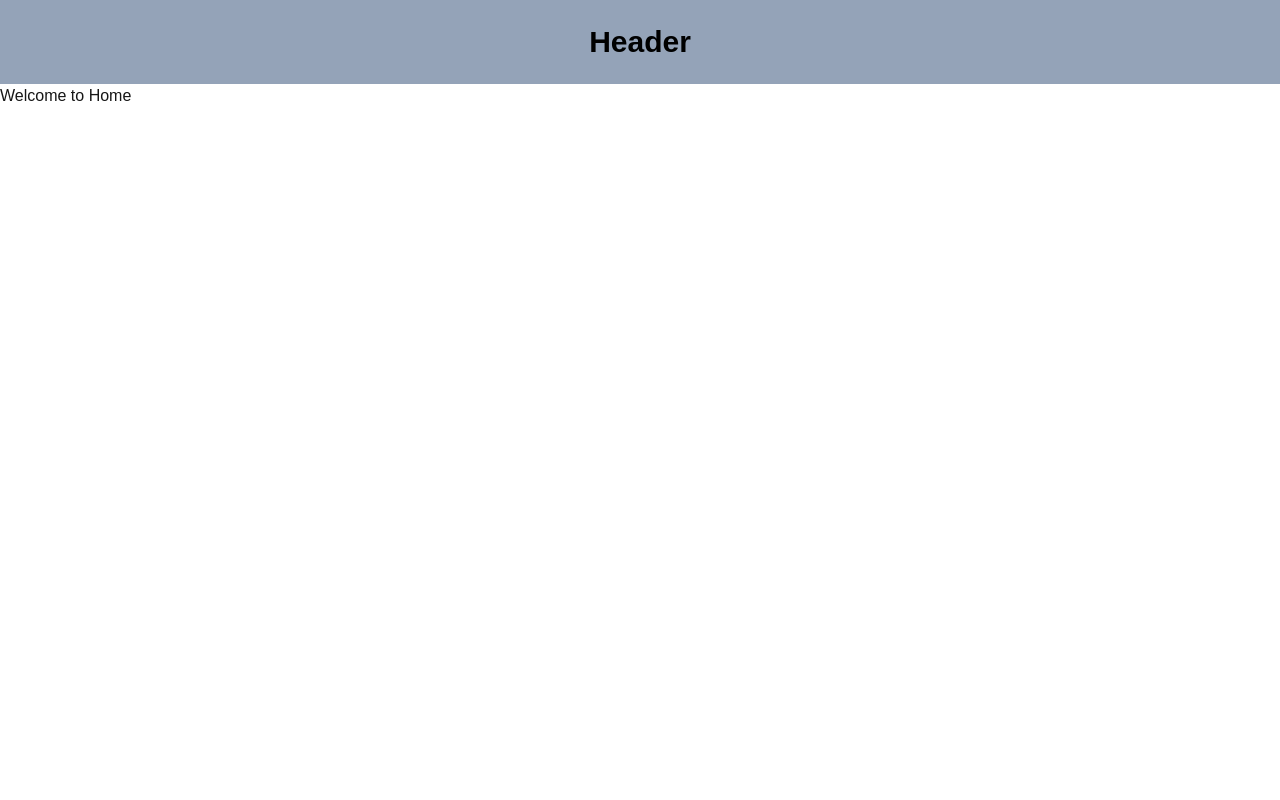
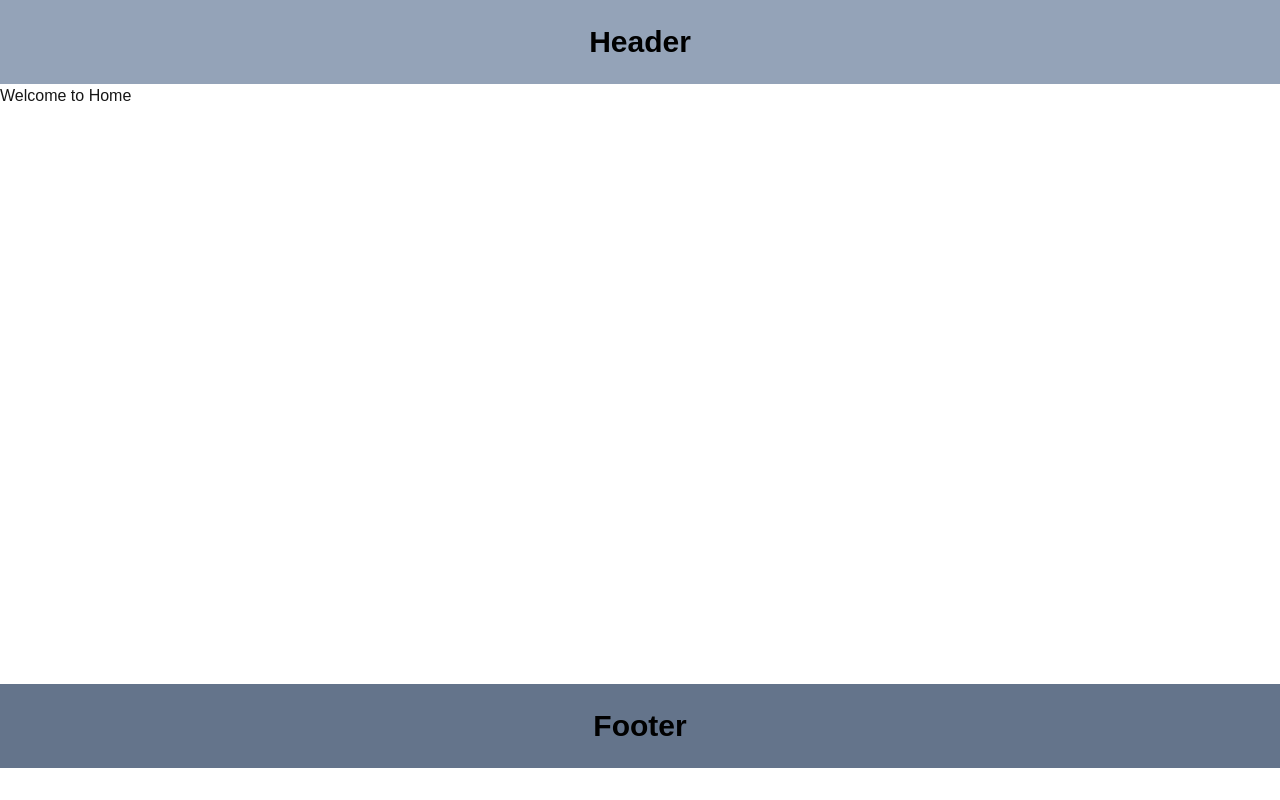
Before and after one commit to kaziabulhasib/next-final, a Next.js app: page / in a window 1280 px wide. Shown: the top 800 px of the page. Built offline with nearby package versions, Linux system fonts and the light colour scheme.

Commit message:
nested layout

```diff
--- a/src/app/layout.tsx
+++ b/src/app/layout.tsx
@@ -26,11 +26,11 @@ export default function RootLayout({
   return (
     <html lang='en'>
       <body
-        className={`${geistSans.variable} ${geistMono.variable} antialiased min-h-screen`}>
+        className={`${geistSans.variable} ${geistMono.variable} antialiased `}>
         <header className='bg-slate-400 text-black py-6 text-center font-semibold text-3xl'>
           <p>Header</p>
         </header>
-        {children}
+        <div className='min-h-[calc(100vh-200px)]'>{children}</div>
         <header className='bg-slate-500 text-black py-6 text-center font-semibold text-3xl'>
           <p>Footer</p>
         </header>
--- a/src/app/page.tsx
+++ b/src/app/page.tsx
@@ -1,6 +1,6 @@
 export default function Home() {
   return (
-    <div className='min-h-screen'>
+    <div>
       <h1>Welcome to Home</h1>
     </div>
   );
--- /dev/null
+++ b/src/app/products/[productId]/layout.tsx
@@ -0,0 +1,14 @@
+import React from "react";
+
+export default function ProductDetailsLayout({
+  children,
+}: {
+  children: React.ReactNode;
+}) {
+  return (
+    <div>
+      {children}
+      <h1 className='bg-blue-400 text-gray-700 py-6'>Featured Products</h1>
+    </div>
+  );
+}
```
